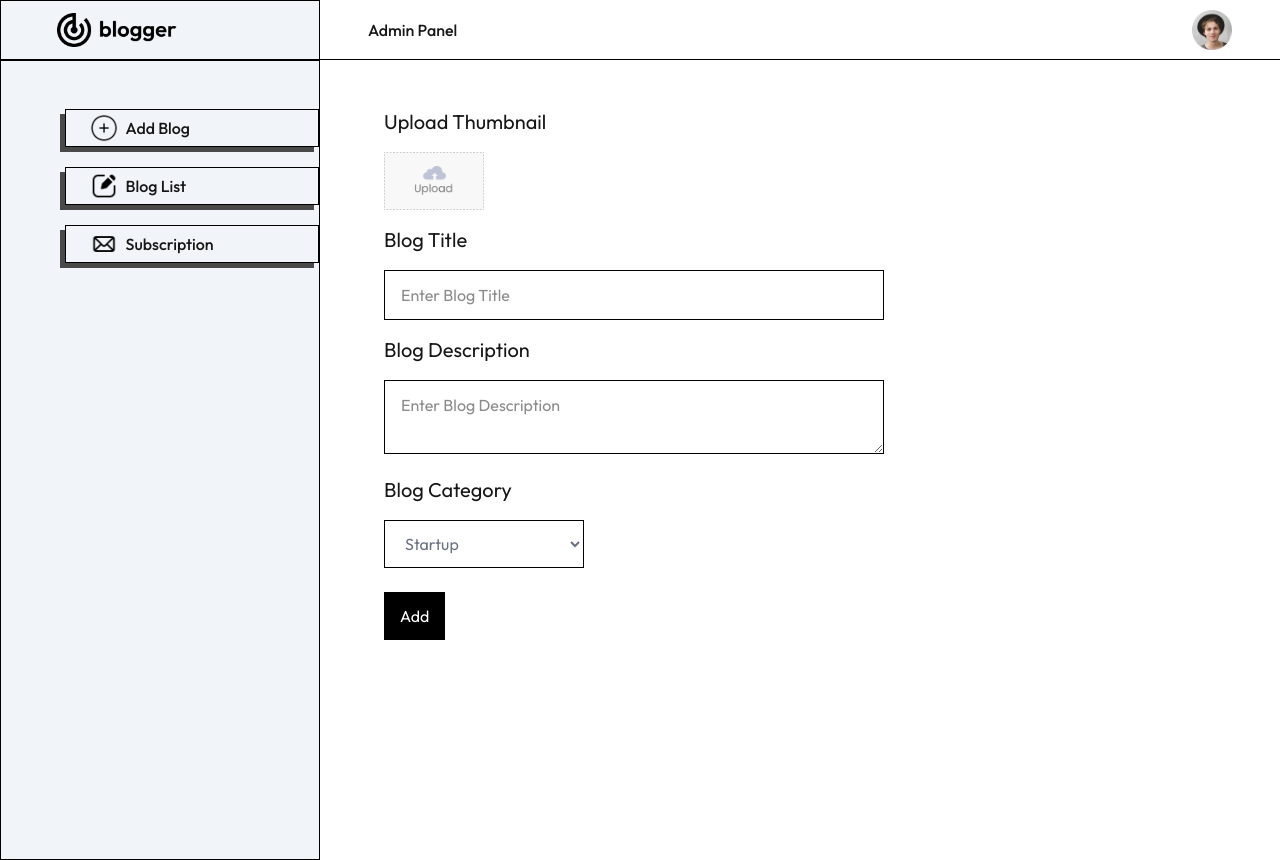
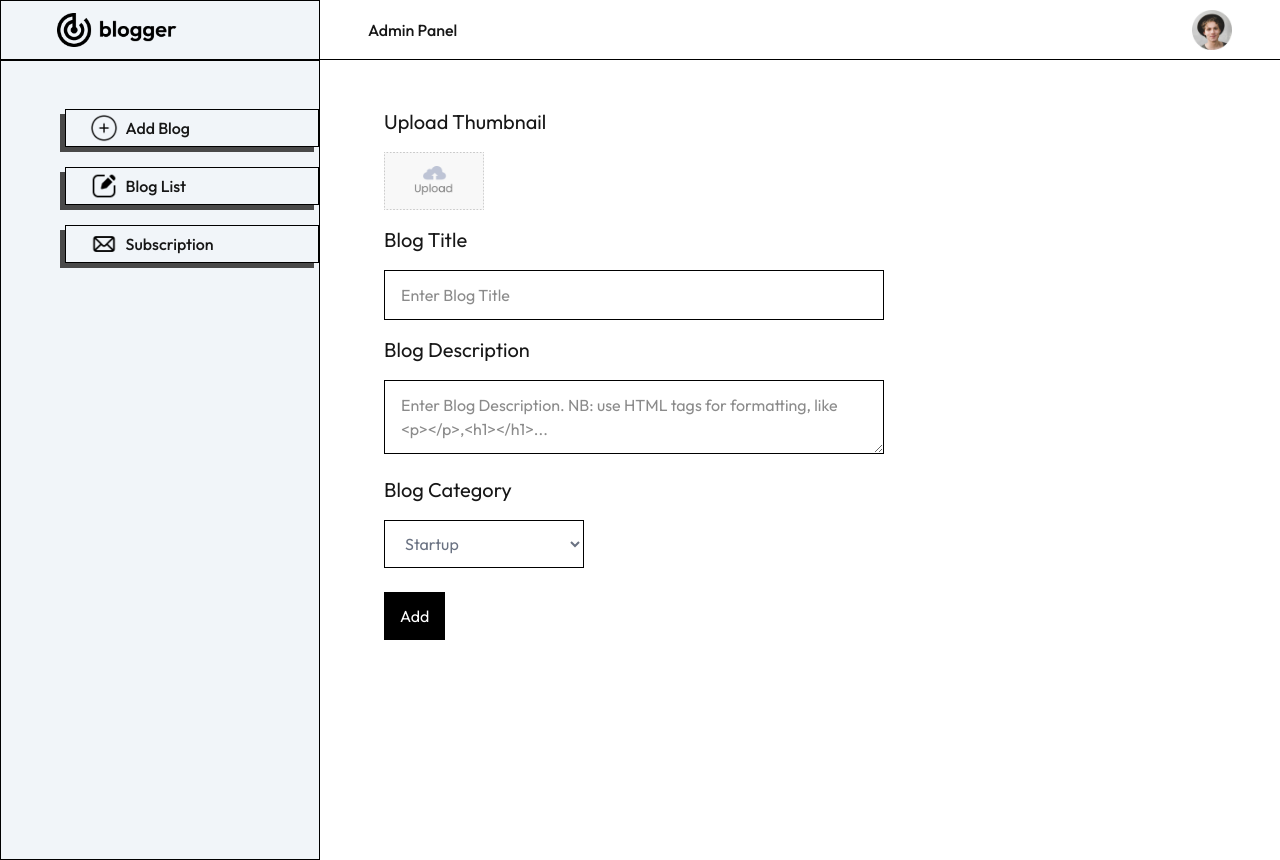
Before and after one commit to Rokib324/Fullstack-Blogging-App, a Next.js app: page /admin/add_product in a window 1280 px wide. Built offline with nearby package versions, Linux system fonts and the light colour scheme.

Commit message:
implement final commit

```diff
--- a/app/admin/add_product/page.jsx
+++ b/app/admin/add_product/page.jsx
@@ -61,7 +61,7 @@ const page = () => {
         <input type="text" name='title' onChange={onChangeHandler} value={data.title} placeholder='Enter Blog Title' className='w-full sm:w-[500px] border border-black px-4 py-3 mt-4' required />
 
         <p className='text-xl mt-4'>Blog Description</p>
-        <textarea type="text" name='description' onChange={onChangeHandler} value={data.description} placeholder='Enter Blog Description' className='w-full sm:w-[500px] border border-black px-4 py-3 mt-4' required />
+        <textarea type="text" name='description' onChange={onChangeHandler} value={data.description} placeholder='Enter Blog Description. NB: use HTML tags for formatting, like <p></p>,<h1></h1>...' className='w-full sm:w-[500px] border border-black px-4 py-3 mt-4' required />
 
         <p className='text-xl mt-4'>Blog Category</p>
         <select name="category" onChange={onChangeHandler} value={data.category} className='w-40 mt-4 py-3 px-4 sm:w-[200px] border border-black text-gray-500' required>
```
